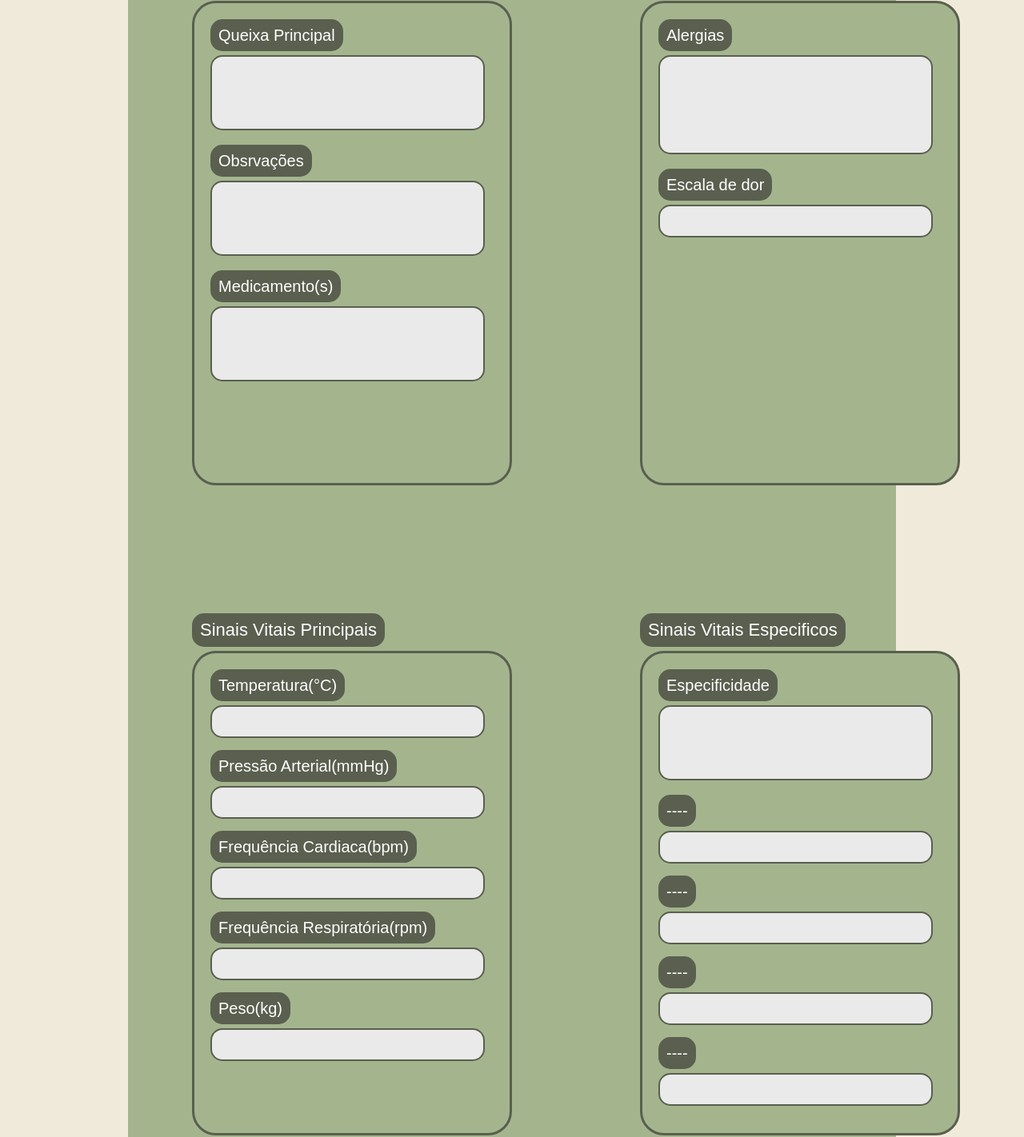
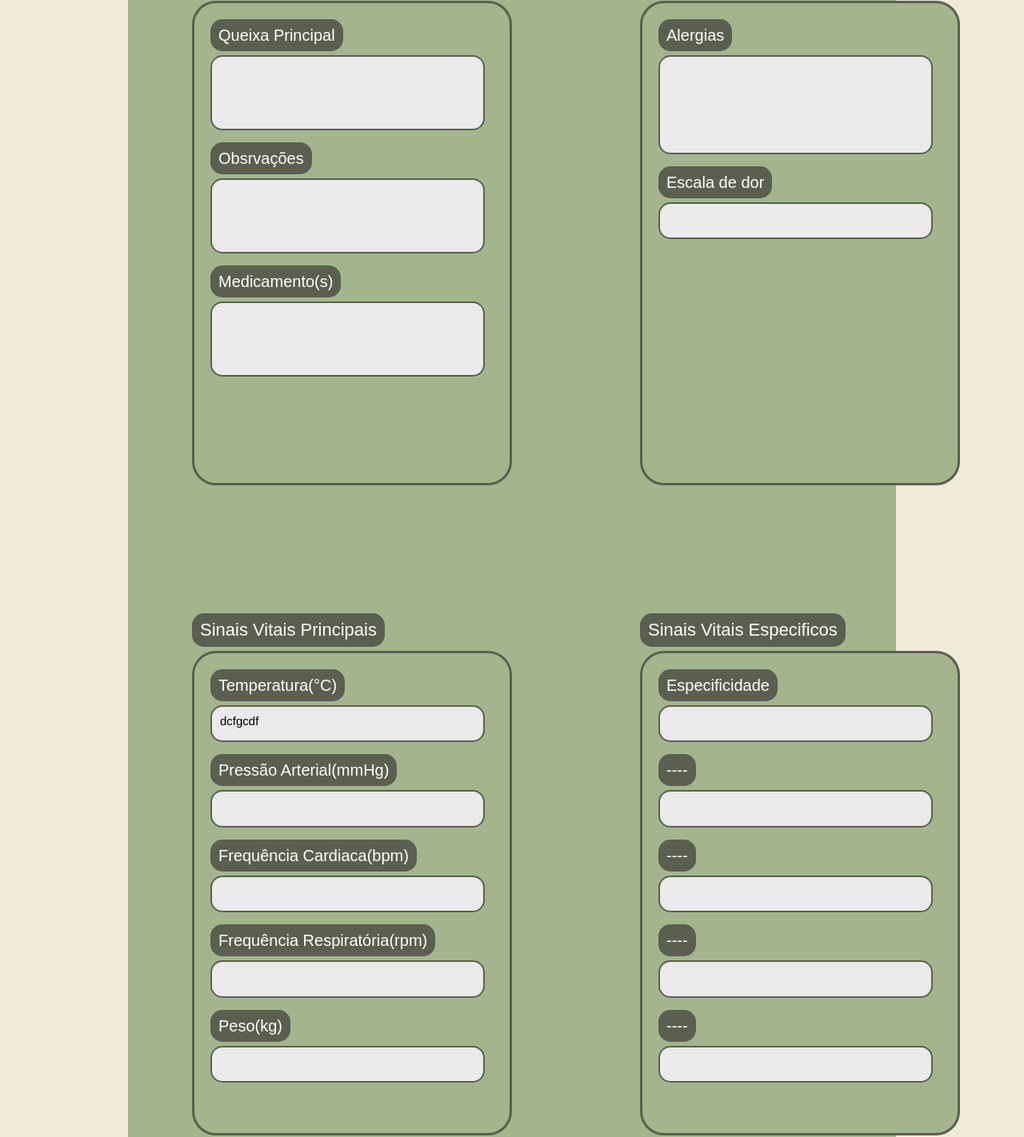
Before and after one commit to emberjp/AcolheMED, a plain HTML site: page public/doctor.html in a window 1280 px wide. Shown: the part 231-1653 px from the top of the page at 80% size. Drawn offline with Linux system fonts and the light colour scheme.

Commit message:
things working better

```diff
--- a/public/doctor.html
+++ b/public/doctor.html
@@ -9,7 +9,7 @@
   </head>
 
   <body>
-    <script src="../src/js/doctor.js"></script>
+
     <header>
       <div class="containerHeader">
         <img src="../Images/LogoCerta.png" id="Logo"alt="Logo" width="89" height="89">
@@ -19,73 +19,96 @@
        </div>
       </div>
     </header>
+
     <main>
       <div class="Tudo">
+
         <div class="container">
           <section>
             <!-- Abordagem Inicial -->
             <h2 class="titulosec">Abordagem Inicial</h2>
             <div class="containerOutline">
+
               <label for="Queixa">Queixa Principal</label>
-              <textarea type="text" id="Queixa" name="Queixa" readonly>  </textarea>
+              <div type="text" id="Queixa" class="show-info-box" name="Queixa"></div>
+
               <label for="Obsrvações">Obsrvações</label>
-              <textarea type="text" id="Obsrvações" name="Obsrvações" readonly></textarea>
+              <div class="show-info-box" type="text" id="Obsrvações" name="Obsrvações"></div>
+
               <label for="Medicamento">Medicamento(s)</label>
-              <textarea type="text" id="Medicamento" name="Medicamento" readonly></textarea>
+              <div class="show-info-box" type="text" id="Medicamento" name="Medicamento"></div>
+
             </div>
           </section>
         </div>
+
         <div class="container">
           <section>
             <!-- Dados extras -->
             <h2 class="titulosec">Dados extras</h2>
             <div class="containerOutline">
               <label for="Alergia">Alergias</label>
-              <textarea type="text" id="Alergia" name="Alergia" readonly></textarea>
-              <label for="Dor ">Escala de dor</label>
-              <input type="number" id="Dor" name="Dor" required min="0" max="10" readonly/>
+              <div class="show-info-box" type="text" id="Alergia" name="Alergia"></div>
+
+              <label for="Dor">Escala de dor</label>
+              <div class="show-info-line" type="number" id="Dor" name="Dor"></div>
+
             </div>
           </section>
         </div>
+
         <div class="container">
           <section>
             <!-- Sinais Vitais Prinicipais -->
             <h2 class="titulosec">Sinais Vitais Principais</h2>
             <div class="containerOutline">
+
               <label for="Temp">Temperatura(°C)</label>
-              <input type="number" id="Temp" name="Temp" readonly/>
+              <div class="show-info-line" id="Temp" name="Temp">dcfgcdf</div>
+
               <label for="Arterial">Pressão Arterial(mmHg)</label>
-              <input type="number" id="Arterial" name="Arterial" readonly/>
+              <div class="show-info-line" id="Arterial" name="Arterial"></div>
+
               <label for="Cardiaca">Frequência Cardiaca(bpm)</label>
-              <input type="number" id="Cardiaca" name="Cardiaca"readonly />
-              <label for="Respriatória">Frequência Respiratória(rpm) </label>
-              <input type="number" id="Respiratória" name="Respiratória"readonly/>
+              <div class="show-info-line" id="Cardiaca" name="Cardiaca"></div>
+
+              <label for="Respriatória">Frequência Respiratória(rpm)</label>
+              <div class="show-info-line" id="Respiratória" name="Respiratória"></div>
+
               <label for="Peso">Peso(kg)</label>
-              <input type="number" id="Peso" name="Peso" readonly/>
+              <div class="show-info-line" id="Peso" name="Peso"></div>
+
             </div>
           </section>
         </div>
+
         <div class="container">
           <section>
             <!-- Sinais Vitais Especificos -->
             <h2 class="titulosec">Sinais Vitais Especificos</h2>
             <div class="containerOutline">
+
               <label for="Especificidade">Especificidade</label>
-              <textarea type="text" id="especificidade" readonly></textarea>
+              <div class="show-info-line" type="text" id="especificidade"></div>
+
               <label for="Es1">----</label>
-              <input type="number" id="Es1" name="Es1" readonly>
+              <div class="show-info-line" type="number" id="Es1" name="Es1"></div>
+
               <label for="Es2">----</label>
-              <input type="number" id="Es2" name="Es2" readonly/>
+              <div class="show-info-line" type="number" id="Es2" name="Es2"></div>
+
               <label for="Es3">----</label>
-              <input type="number" id="Es3" name="Es3" readonly/>
+              <div class="show-info-line" type="number" id="Es3" name="Es3"></div>
+
               <label for="Es4">----</label>
-              <input type="number" id="Es4" name="Es4" readonly/>
-            </select>
+              <div class="show-info-line" type="number" id="Es4" name="Es4"></div>
+
             </div>
           </section>
         </div>
       </div>
     </main>
+
     <footer>
       <div class="foot">
         <button type="TrocaTela" class="Butfoot">Desconectar</button>
@@ -93,5 +116,7 @@
         <button type="TrocaTela" class="Butfoot">Próximo Paciente</button>
       </div>
     </footer>
+
+    <script src="../src/js/doctor.js"></script>
   </body>
 </html>
--- a/src/css/testeEnzo.css
+++ b/src/css/testeEnzo.css
@@ -209,6 +209,26 @@ button {
     align-self: center;
 }
 
-.show-info {
+.show-info-box {
+    width: 90%;
+    padding: 10px;
+    margin-bottom: 15px;
+    border-radius: 15px;
+    border: 2px solid var(--dark-green);
+    background: #EAEAEA;
+    resize: none;
+    height: 70px;
+    font-size: 15px;
+    overflow:hidden;
+}
 
+.show-info-line {
+    width: 90%;
+    height: 4%;
+    padding: 10px;
+    margin-bottom: 15px;
+    border-radius: 15px;
+    border: 2px solid var(--dark-green);
+    background: #EAEAEA;
+    font-size: 15px;
 }
--- a/src/js/doctor.js
+++ b/src/js/doctor.js
@@ -8,7 +8,7 @@ document.addEventListener("DOMContentLoaded", function () {
     // Evento para desconectar
     disconnectBtn.addEventListener("click", function () {
         if (confirm("Deseja realmente sair?")) {
-            window.location.href = "login.html"; // Redireciona para login
+            window.location.href = "login.html";
         }
     });
 
@@ -21,7 +21,8 @@ document.addEventListener("DOMContentLoaded", function () {
     // Evento para próximo paciente
     nextPatientBtn.addEventListener("click", function () {
         alert("Chamando próximo paciente...");
-        cleanPatientData();
+        //cleanPatientData();
+        preencherDados();
     });
 
     cancelAppointmentBtn.addEventListener("click", function() {
@@ -31,8 +32,27 @@ document.addEventListener("DOMContentLoaded", function () {
     });
 
     startAppointmentBtn.addEventListener("click", function() {
-        loadPatientData();
+
     });
 });
 
-function
+function preencherDados() {
+    document.getElementById("Queixa").textContent = "Dor de cabeça ideswdfwantensa";
+    document.getElementById("Obsrvações").textContent = "Paciente relatou início há 3 dias";
+    document.getElementById("Medicamento").innerHTML = "Paracetamol 750mg";
+
+    document.getElementById("Alergia").textContent = "Nenhuma conhecida";
+    document.getElementById("Dor").textContent = "7";
+
+    document.getElementById("Temp").textContent = "37.5°C";
+    document.getElementById("Arterial").textContent = "120/80";
+    document.getElementById("Cardiaca").textContent = "75 bpm";
+    document.getElementById("Respiratória").textContent = "18 rpm";
+    document.getElementById("Peso").textContent = "70 kg";
+
+    document.getElementById("especificidade").textContent = "Exemplo";
+    document.getElementById("Es1").textContent = "100";
+    document.getElementById("Es2").textContent = "200";
+    document.getElementById("Es3").textContent = "300";
+    document.getElementById("Es4").textContent = "400";
+}
```
